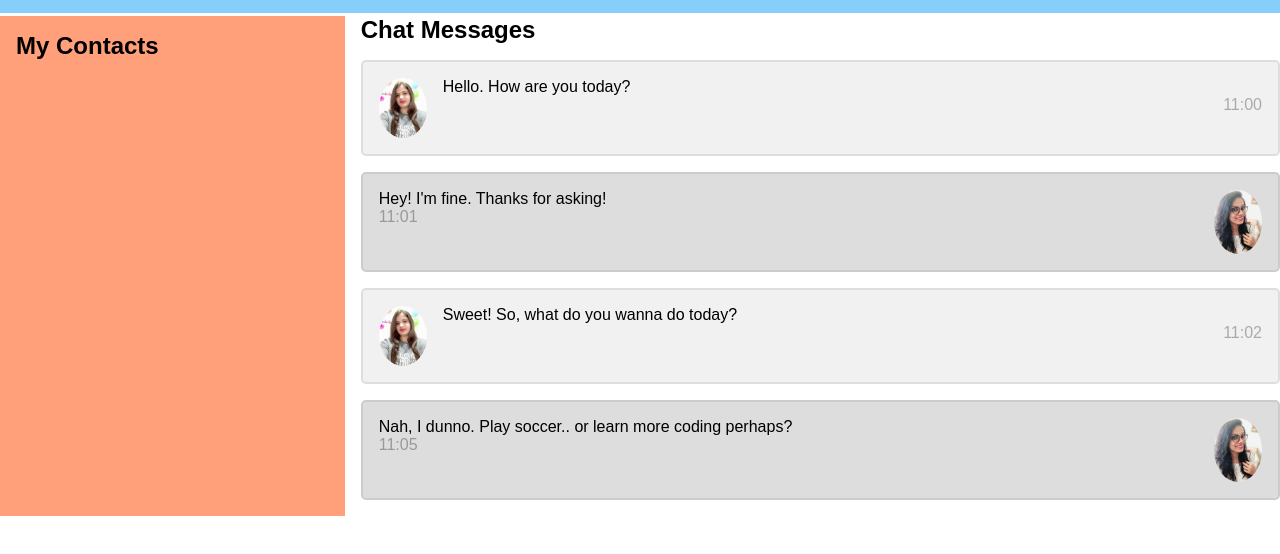
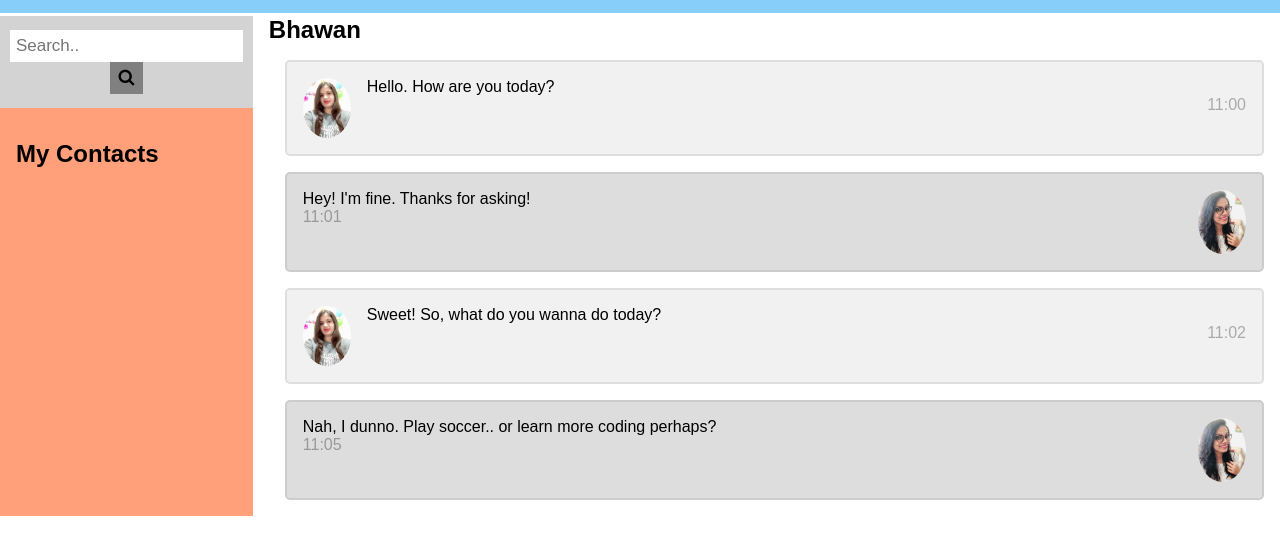
Before and after one commit to Chat-Application/Lets-Connect, a plain HTML site: page index.html in a window 1280 px wide. Shown: the part 56-610 px from the top of the page. Drawn offline with Linux system fonts and the light colour scheme.

Commit message:
searchbox added in contact section

```diff
--- a/css/style.css
+++ b/css/style.css
@@ -1,4 +1,4 @@
-@import url('https://fonts.googleapis.com/css?family=Roboto:400,400i,500,500i&display=swap');
+@import url('https://fonts.googleapis.com/css?family=Open+Sans&display=swap');
 
 /*For mobile view*/
 
@@ -15,12 +15,47 @@
 
 .structure {
     display: grid;
-    grid-template-columns: 3fr 8fr;
+    grid-template-columns: 2fr 8fr;
     grid-gap: 1em;
 }
 
 .contact-section {
     background-color: lightsalmon;
+}
+
+.searchbox {
+    background-color: lightgrey;
+    margin-bottom: 1em;
+}
+
+.searchnav {
+    display: block;
+    color: black;
+    text-align: center;
+    padding: 14px 0;
+    text-decoration: none;
+}
+
+.searchnav input[type=text] {
+    padding: 6px;
+    font-size: 17px;
+    border: none;
+}
+
+.search-container button {
+    padding: 6px 9px;
+    /* margin-right: 16px; */
+    background: gray;
+    font-size: 17px;
+    border: none;
+    cursor: pointer;
+}
+
+.searchnav .search-container button:hover {
+    background: gray;
+}
+
+.contacts {
     padding: 1em;
 }
 
@@ -29,7 +64,7 @@
     background-color: #f1f1f1;
     border-radius: 5px;
     padding: 1em;
-    margin: 1em 0;
+    margin: 1em 1em;
 }
 
 .darker {
--- a/index.html
+++ b/index.html
@@ -8,9 +8,11 @@
     <meta name="description" content="Connect is a Chat Application">
     <meta name="author" content="Dimpy Vaidya | Bhawanpreet Sidhu">
     <meta name="viewport" content="width=device-width, initial-scale=1.0">
-    <link rel="outerra icon" type="img/png" href="/img/TitleLogo.png" />
+    <link rel="outerra icon" type="img/png" href="/img/logo.png" />
     <link rel="stylesheet" href="css/style.css">
     <link rel="stylesheet" href="https://fonts.googleapis.com/icon?family=Material+Icons">
+    <link rel="stylesheet" href="https://cdnjs.cloudflare.com/ajax/libs/font-awesome/4.7.0/css/font-awesome.min.css">
+    <link href="https://fonts.googleapis.com/css?family=Open+Sans&display=swap" rel="stylesheet">
 </head>
 
 <body>
@@ -18,11 +20,18 @@
         <h1>Let's Connect</h1>
     </main>
     <article class="structure">
-        <div class="contact-section">
-            <h1>My Contacts</h1>
+        <div class="contact-section ">
+            <div class="searchbox searchnav search-container">
+                <input type="text" placeholder="Search.." name="search">
+                <button type="submit"><i class="fa fa-search"></i></button>
+            </div>
+            <div class="contacts">
+                <h1>My Contacts</h1>
+            </div>
+
         </div>
         <div>
-            <h2>Chat Messages</h2>
+            <h2>Bhawan</h2>
 
             <div class="container">
                 <img src="/img/bhawan.jpg" alt="Avatar" style="width:100%;">
```
Also changed, not shown: img/logo - Copy.png (added), img/logo.png (added).
